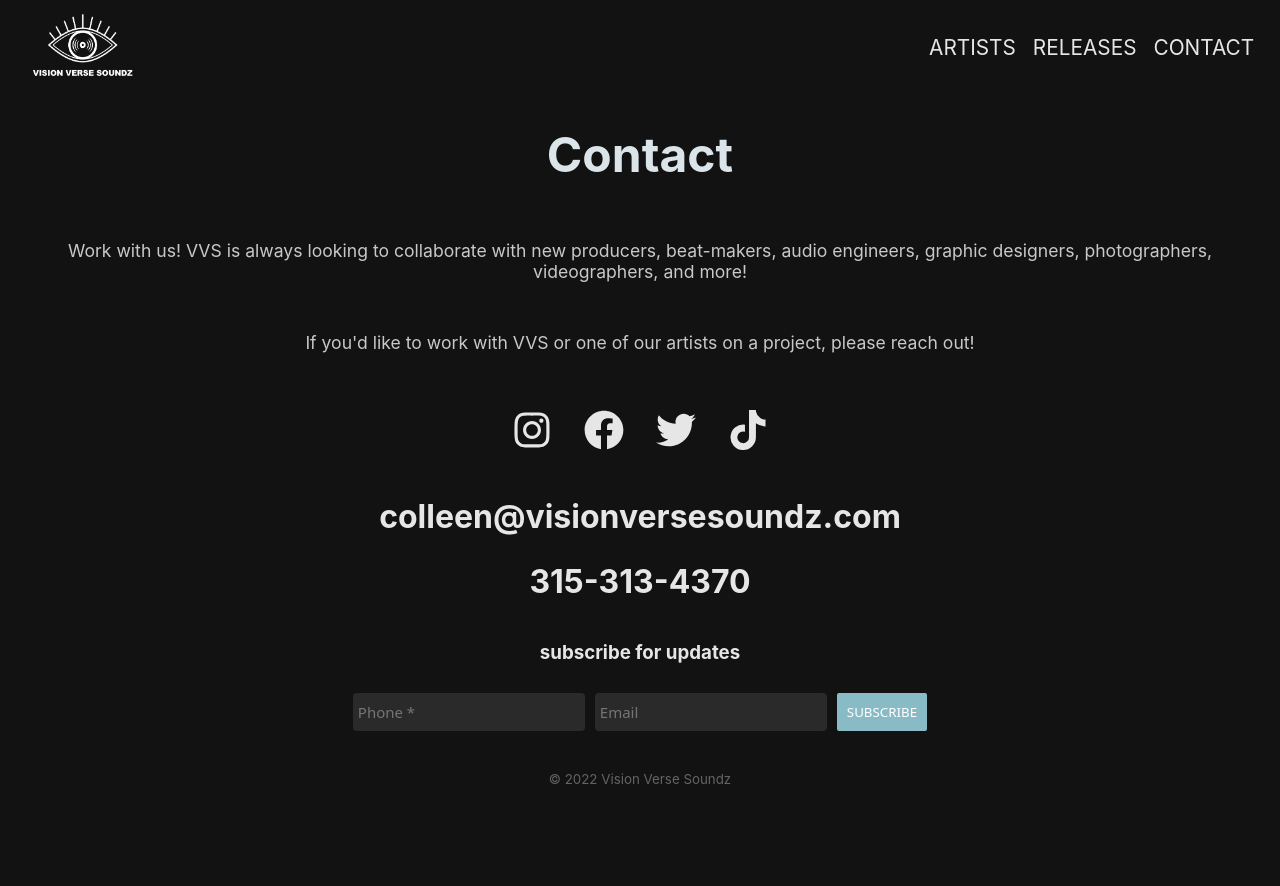
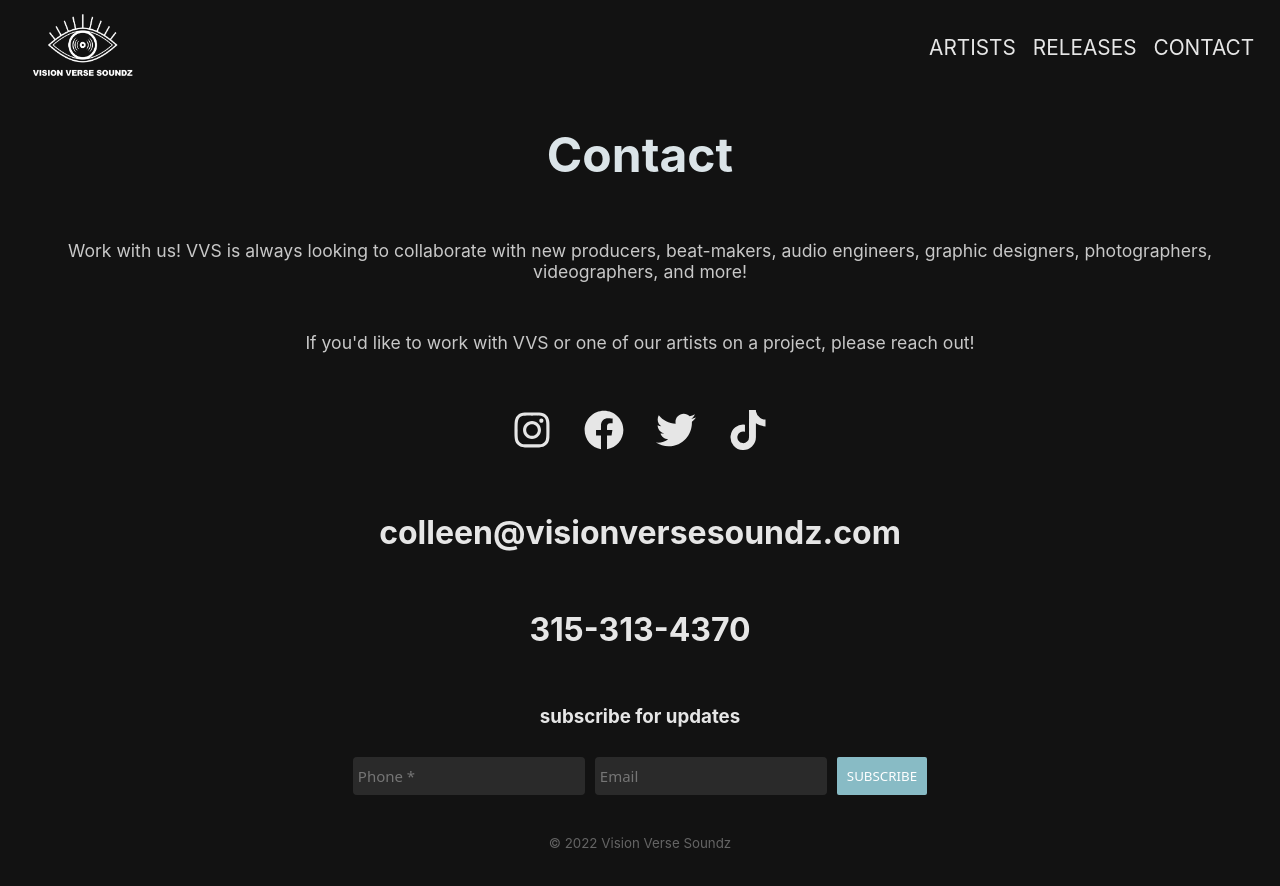
Before and after one commit to jasoncassella/vision-verse-soundz, a Next.js app: page /contact in a window 1280 px wide. Shown: the top 886 px of the page. Before the commit the page ends 825 px from the top, so only its background shows below. Built offline with nearby package versions, Linux system fonts and the light colour scheme.

Commit message:
this also needs vertical spacing

```diff
--- a/styles/globals.css
+++ b/styles/globals.css
@@ -152,15 +152,13 @@
   color: #999999;
 }
 
-.contact #email {
-  text-align: center;
-  font-size: 2rem;
-}
-
+.contact #email,
 .contact #phone {
   text-align: center;
   font-size: 2rem;
+  padding: 1rem 0;
 }
+
 
 .contact .text {
   text-align: center;
@@ -266,6 +264,7 @@
 }
 
 @media screen and (max-width: 570px) {
+
   .contact #email,
   .contact #phone {
     font-size: 1.5rem;
@@ -273,6 +272,7 @@
 }
 
 @media screen and (max-width: 475px) {
+
   .contact #email,
   .contact #phone {
     font-size: 1.2rem;
```
